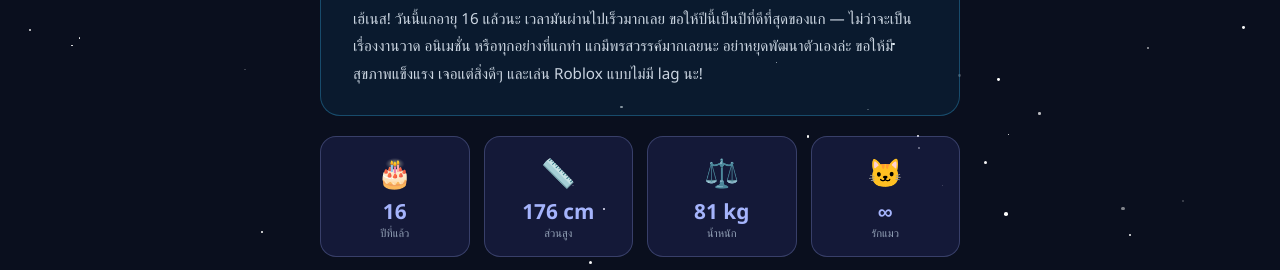
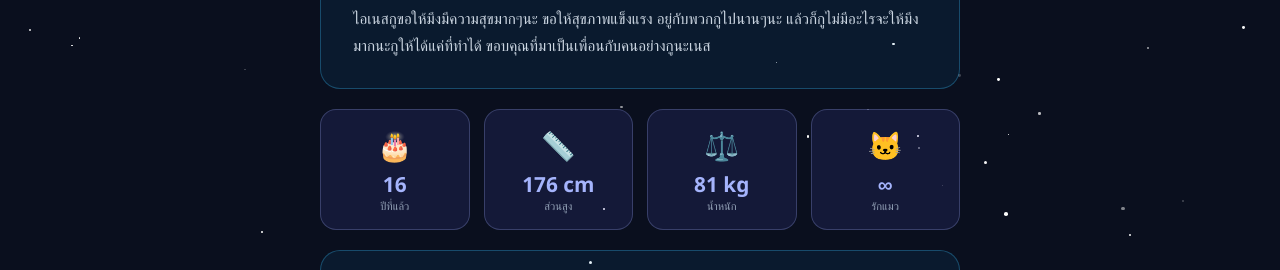
Before and after one commit to lunargaming163-droid/ATRENZa, a plain HTML site: page index.html in a window 1280 px wide. Shown: the part 527-797 px from the top of the page. Drawn offline with Linux system fonts and the light colour scheme.

Commit message:
Update index.html

```diff
--- a/index.html
+++ b/index.html
@@ -177,10 +177,9 @@
   <div class="card">
     <h2>💌 ข้อความถึงเนส</h2>
     <p>
-      เฮ้เนส! วันนี้แกอายุ 16 แล้วนะ เวลามันผ่านไปเร็วมากเลย
-      ขอให้ปีนี้เป็นปีที่ดีที่สุดของแก — ไม่ว่าจะเป็นเรื่องงานวาด อนิเมชั่น หรือทุกอย่างที่แกทำ
-      แกมีพรสวรรค์มากเลยนะ อย่าหยุดพัฒนาตัวเองล่ะ
-      ขอให้มีสุขภาพแข็งแรง เจอแต่สิ่งดีๆ และเล่น Roblox แบบไม่มี lag นะ!
+     ไอเนสกูขอให้มึงมีความสุขมากๆนะ ขอให้สุขภาพแข็งแรง
+     อยู่กับพวกกูไปนานๆนะ แล้วก็กูไม่มีอะไรจะให้มึงมากนะกูให้ได้แค่ที่ทำได้
+     ขอบคุณที่มาเป็นเพื่อนกับคนอย่างกูนะเนส
     </p>
   </div>
 
```
